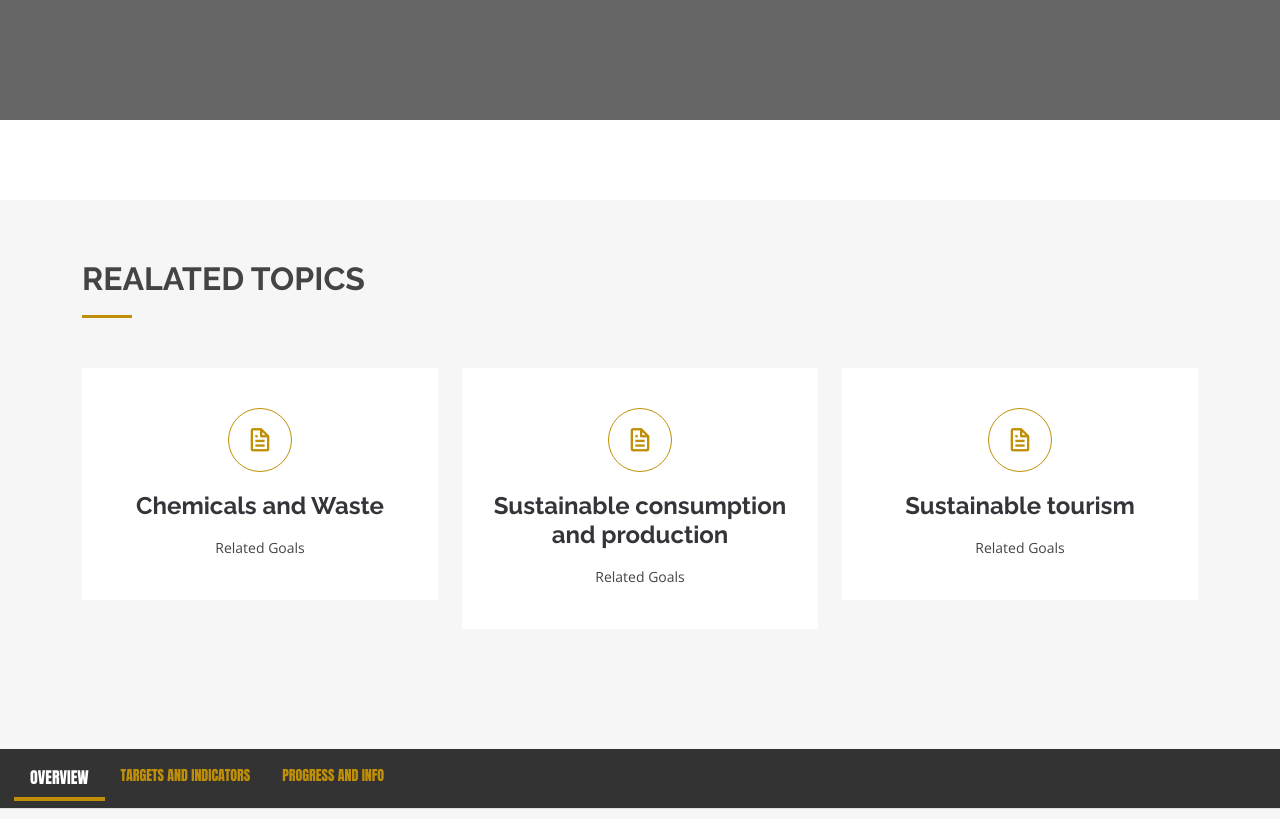
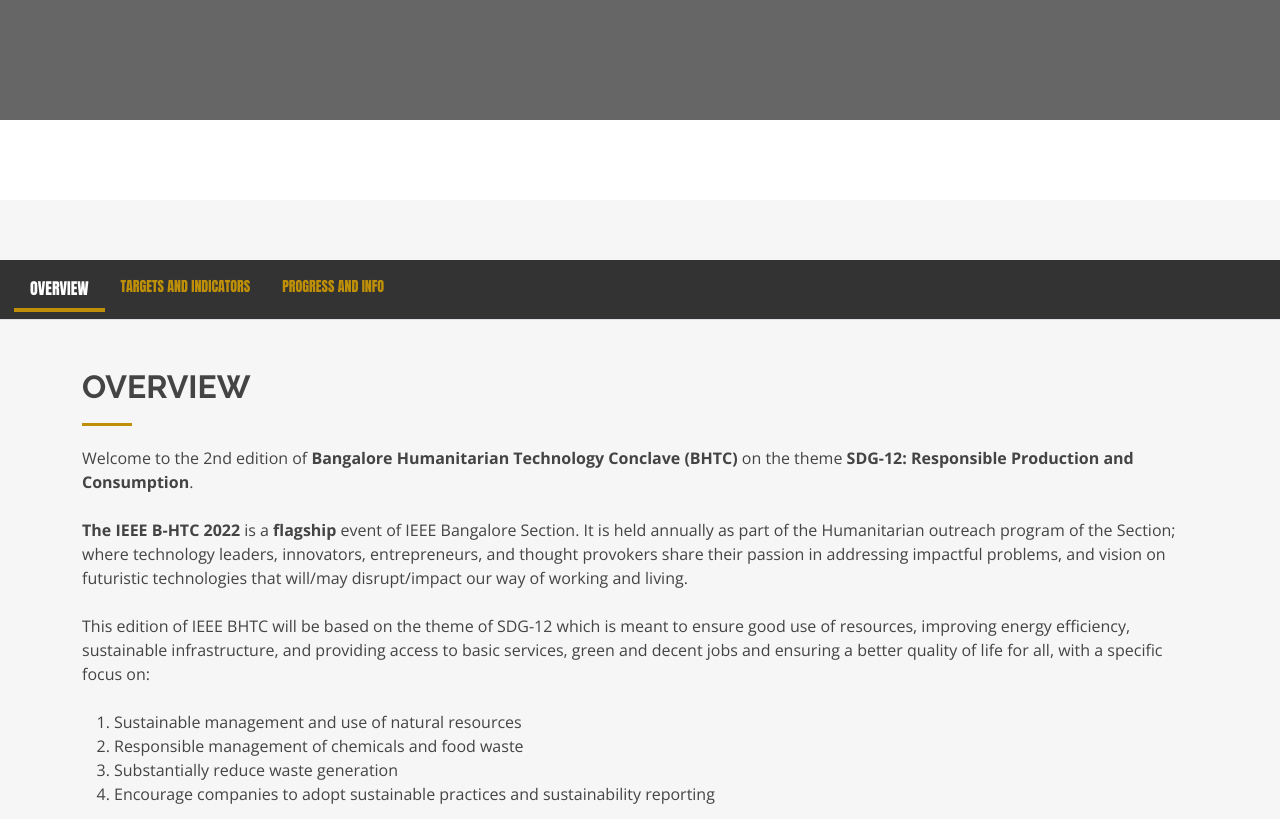
Before and after one commit to KetanKeshav/BHTC-2022, a PHP site: page / in a window 1280 px wide. Shown: the part 760-1579 px from the top of the page. Run offline with PHP 8.4, Linux system fonts and the light colour scheme.

Commit message:
related--

```diff
--- a/index.html
+++ b/index.html
@@ -141,7 +141,7 @@
 
 
     <!-- ======= Related Topics Section ======= -->
-    <section id="related" class="related section-bg">
+    <!-- <section id="related" class="related section-bg">
       <div class="container">
 
         <div class="row">
@@ -180,7 +180,7 @@
         </div>
 
       </div>
-    </section>
+    </section> -->
     <!-- End Related Topics Section -->
 
     <!-- ======= Overview Section ====== -->
--- a/index.php
+++ b/index.php
@@ -57,7 +57,7 @@
 
 
     <!-- ======= Related Topics Section ======= -->
-    <section id="related" class="related section-bg">
+    <!-- <section id="related" class="related section-bg">
       <div class="container">
 
         <div class="row">
@@ -96,7 +96,7 @@
         </div>
 
       </div>
-    </section>
+    </section> -->
     <!-- End Related Topics Section -->
 
     <!-- ======= Overview Section ====== -->
```
